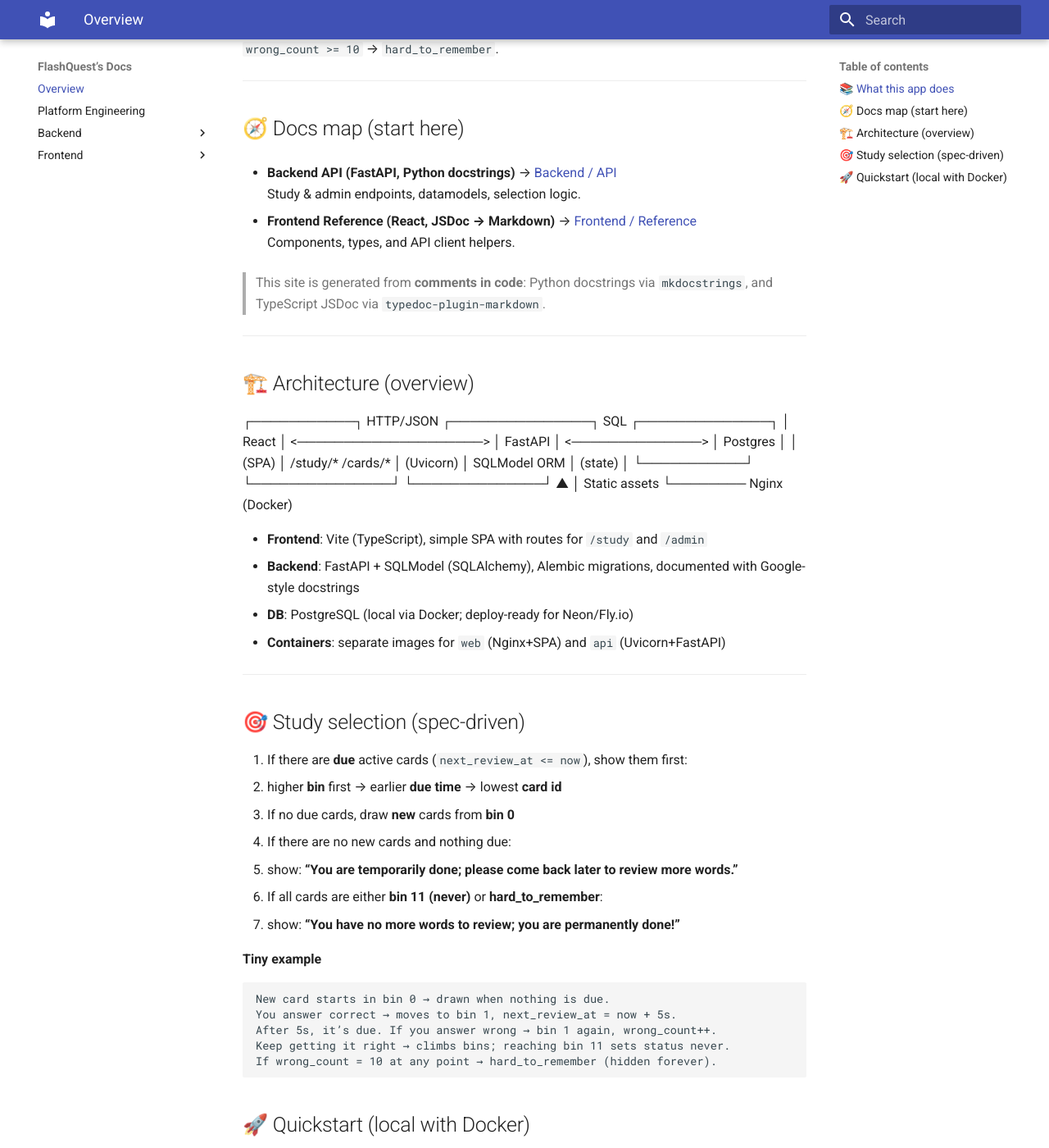
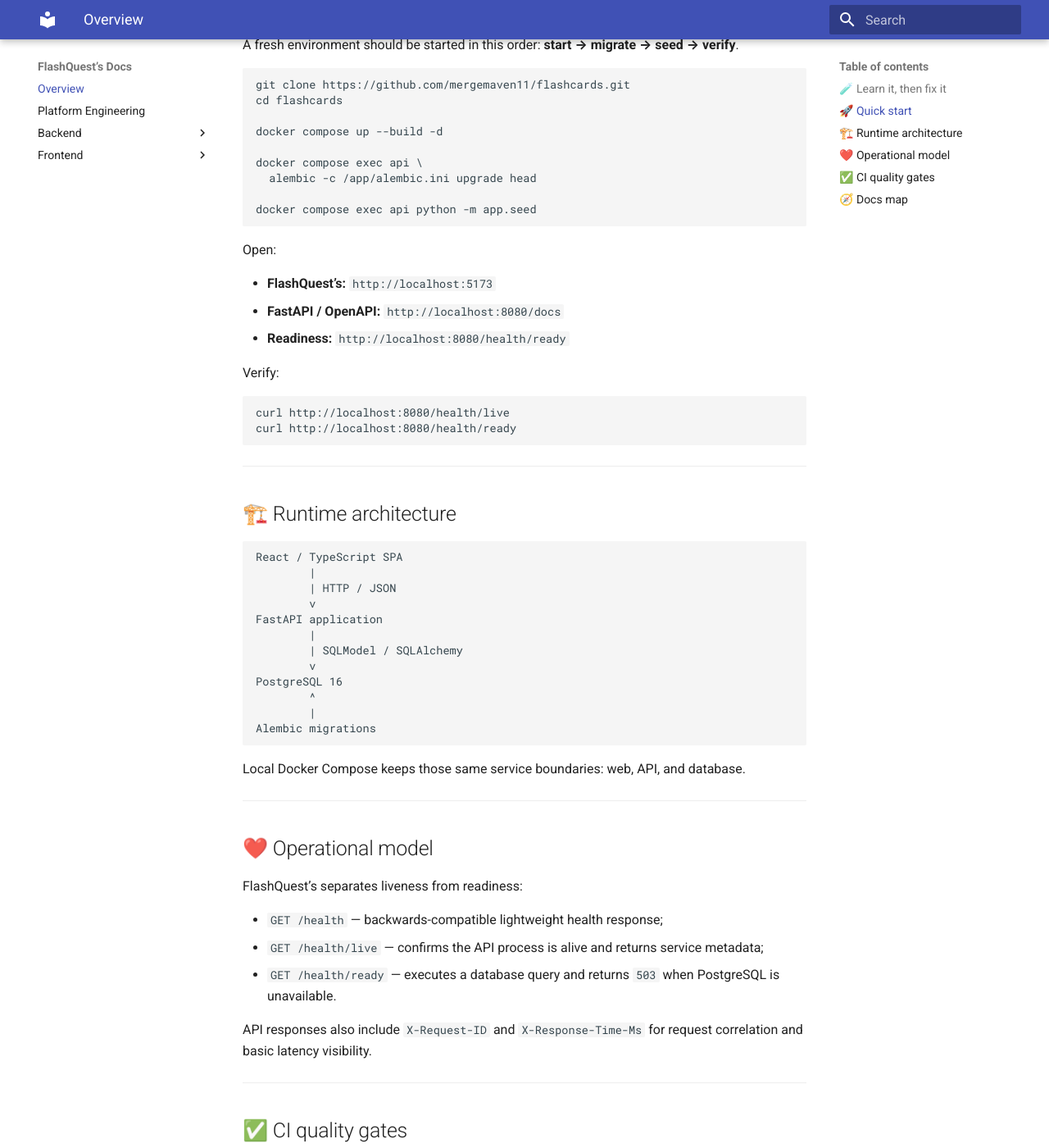
Before and after one commit to mergemaven11/FlashQuest, an MkDocs documentation site: the page built from docs/index.md, in a window 1280 px wide and 1400 px high, scrolled down 1244 px. Shown: the whole window at 82% size. Built offline with MkDocs 1.6.1 and Material for MkDocs 9.7.7, drawn with Linux system fonts in a browser that asks for light colours; some of the changed text lies outside the part shown.

Commit message:
docs: replace stale hiring homepage with FlashQuest’s

````diff
--- a/docs/index.md
+++ b/docs/index.md
@@ -1,114 +1,129 @@
-# Hiring Flashcards
+# FlashQuest’s 🎮🧠
 
-A minimal, production-minded **spaced repetition** web app for vocabulary study.
-Built with **React (Vite)** + **FastAPI** + **PostgreSQL**, packaged via **Docker Compose**, and documented with **MkDocs** + **TypeDoc** + **mkdocstrings**.
+**Learn it. Break it. Fix it. Remember it.**
+
+FlashQuest’s is a game-like **Platform Engineering study and troubleshooting app** built with React, FastAPI, PostgreSQL, Alembic, and Docker.
+
+It ships with a built-in **216-card Platform Engineering curriculum**:
+
+- **144 concept / interview cards** for core knowledge;
+- **72 hands-on lab / break-fix cards** for operational scenarios;
+- **12 domains** spanning Linux, networking, containers, Kubernetes, CI/CD, cloud, Terraform/IaC, observability, databases, security, SRE/reliability, and incident response;
+- PostgreSQL-backed spaced-repetition progress across **12 mastery levels**;
+- session XP, combos, accuracy, checkpoints, and mastery feedback.
+
+The repository is also a Platform Engineering portfolio project: dependency-aware readiness, Alembic migrations, request correlation, non-root containers, environment-driven configuration, PostgreSQL migration testing, and CI quality gates.
 
 ---
 
-## 📚 What this app does
+## 🧪 Learn it, then fix it
 
-- Create **flashcards** (word + definition)
-- Study loop: show **word** → *reveal definition* → mark **I got it** / **I did not**
-- Cards move through **12 mastery bins (0–11)**; higher bins wait longer between reviews
-- If a card is answered **wrong** 10 times (lifetime), it becomes **hard_to_remember** and is hidden
-- If all cards are **never** or **hard_to_remember**, the user is **permanently done**
+Concept cards ask questions such as:
 
-**Bin delays**
+```text
+Kubernetes · What is the difference between liveness and readiness probes?
+Terraform · What does drift mean?
+Observability · What is an error budget?
+```
 
-| Bin | Delay        |
-|-----|--------------|
-| 0   | new (none)   |
-| 1   | 5s           |
-| 2   | 25s          |
-| 3   | 2m           |
-| 4   | 10m          |
-| 5   | 1h           |
-| 6   | 5h           |
-| 7   | 1d           |
-| 8   | 5d           |
-| 9   | 25d          |
-| 10  | ~4mo         |
-| 11  | never        |
+Lab cards put you into operational situations:
 
-**Rules (short):**
-Correct → next bin (max 11).
-Wrong → bin 1 + `wrong_count++`.
-`wrong_count >= 10` → `hard_to_remember`.
+```text
+LAB · Kubernetes · A Service has no traffic even though Pods are Running.
+What do you check?
+
+LAB · CI/CD · Tests pass locally but fail in CI.
+What do you compare first?
+
+LAB · Databases · The API reports "too many connections".
+What do you inspect and fix?
+```
+
+The curriculum is versioned as data under `backend/app/data/`, and the seed process is idempotent so curriculum updates can be loaded without duplicating existing cards or study-progress rows.
 
 ---
 
-## 🧭 Docs map (start here)
+## 🚀 Quick start
 
-- **Backend API (FastAPI, Python docstrings)** → [Backend / API](backend/api.md)
-  Study & admin endpoints, datamodels, selection logic.
+A fresh environment should be started in this order: **start → migrate → seed → verify**.
 
-- **Frontend Reference (React, JSDoc → Markdown)** → [Frontend / Reference](frontend/modules.md)
-  Components, types, and API client helpers.
+```bash
+git clone https://github.com/mergemaven11/flashcards.git
+cd flashcards
 
-> This site is generated from **comments in code**: Python docstrings via `mkdocstrings`, and TypeScript JSDoc via `typedoc-plugin-markdown`.
+docker compose up --build -d
+
+docker compose exec api \
+  alembic -c /app/alembic.ini upgrade head
+
+docker compose exec api python -m app.seed
+```
+
+Open:
+
+- **FlashQuest’s:** `http://localhost:5173`
+- **FastAPI / OpenAPI:** `http://localhost:8080/docs`
+- **Readiness:** `http://localhost:8080/health/ready`
+
+Verify:
+
+```bash
+curl http://localhost:8080/health/live
+curl http://localhost:8080/health/ready
+```
 
 ---
 
-## 🏗️ Architecture (overview)
+## 🏗️ Runtime architecture
 
-┌───────────┐ HTTP/JSON ┌───────────────┐ SQL ┌──────────────┐
-│ React │ <────────────────────> │ FastAPI │ <──────────────> │ Postgres │
-│ (SPA) │ /study/* /cards/* │ (Uvicorn) │ SQLModel ORM │ (state) │
-└───────────┘ └───────────────┘ └──────────────┘
-▲
-│ Static assets
-└──────── Nginx (Docker)
+```text
+React / TypeScript SPA
+        |
+        | HTTP / JSON
+        v
+FastAPI application
+        |
+        | SQLModel / SQLAlchemy
+        v
+PostgreSQL 16
+        ^
+        |
+Alembic migrations
+```
 
-
-- **Frontend**: Vite (TypeScript), simple SPA with routes for `/study` and `/admin`
-- **Backend**: FastAPI + SQLModel (SQLAlchemy), Alembic migrations, documented with Google-style docstrings
-- **DB**: PostgreSQL (local via Docker; deploy-ready for Neon/Fly.io)
-- **Containers**: separate images for `web` (Nginx+SPA) and `api` (Uvicorn+FastAPI)
+Local Docker Compose keeps those same service boundaries: web, API, and database.
 
 ---
 
-## 🎯 Study selection (spec-driven)
+## ❤️ Operational model
 
-1. If there are **due** active cards (`next_review_at <= now`), show them first:
-   - higher **bin** first → earlier **due time** → lowest **card id**
-2. If no due cards, draw **new** cards from **bin 0**
-3. If there are no new cards and nothing due:
-   - show: **“You are temporarily done; please come back later to review more words.”**
-4. If all cards are either **bin 11 (never)** or **hard_to_remember**:
-   - show: **“You have no more words to review; you are permanently done!”**
+FlashQuest’s separates liveness from readiness:
 
-**Tiny example**
+- `GET /health` — backwards-compatible lightweight health response;
+- `GET /health/live` — confirms the API process is alive and returns service metadata;
+- `GET /health/ready` — executes a database query and returns `503` when PostgreSQL is unavailable.
 
-```text
-New card starts in bin 0 → drawn when nothing is due.
-You answer correct → moves to bin 1, next_review_at = now + 5s.
-After 5s, it’s due. If you answer wrong → bin 1 again, wrong_count++.
-Keep getting it right → climbs bins; reaching bin 11 sets status never.
-If wrong_count = 10 at any point → hard_to_remember (hidden forever).
-```
+API responses also include `X-Request-ID` and `X-Response-Time-Ms` for request correlation and basic latency visibility.
 
-## 🚀 Quickstart (local with Docker)
+---
 
-# Build & run stack
-docker compose up --build
+## ✅ CI quality gates
 
-**URLs**
- API docs: http://localhost:8080/docs
- Web app:  http://localhost:5173
+Pull requests validate:
 
-(Optional) Seed a few cards
-docker compose exec api python -m app.seed
+1. backend tests on Python 3.11 and 3.12;
+2. Ruff correctness checks and Black formatting checks;
+3. frontend ESLint and TypeScript/Vite production builds;
+4. Alembic migration against clean PostgreSQL 16;
+5. Docker Compose configuration plus API and web image builds;
+6. MkDocs / TypeDoc documentation build.
 
-## Migrations (Alembic)
+---
 
-**Generate migration from models**
+## 🧭 Docs map
 
-docker compose exec api alembic -c /app/alembic.ini revision --autogenerate -m "desc"
+- [Platform Engineering design](PLATFORM_ENGINEERING.md)
+- [Backend API reference](backend/api.md)
+- [Frontend reference](frontend/modules.md)
 
-**Apply latest**
-
-docker compose exec api alembic -c /app/alembic.ini upgrade head
-
-**Show current**
-
-docker compose exec api alembic -c /app/alembic.ini current
+The deeper Platform Engineering page explains health semantics, configuration, failure boundaries, CI design, and portfolio/interview talking points.
````
